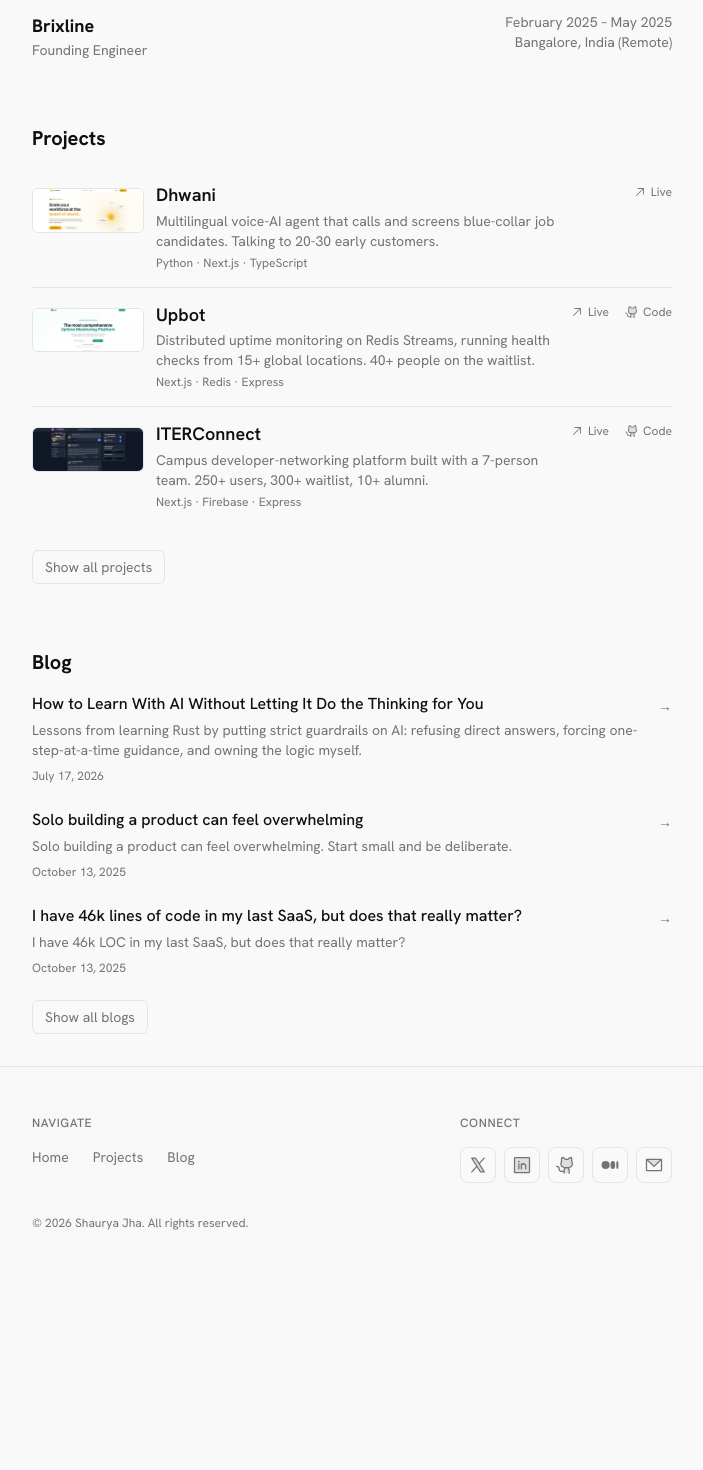
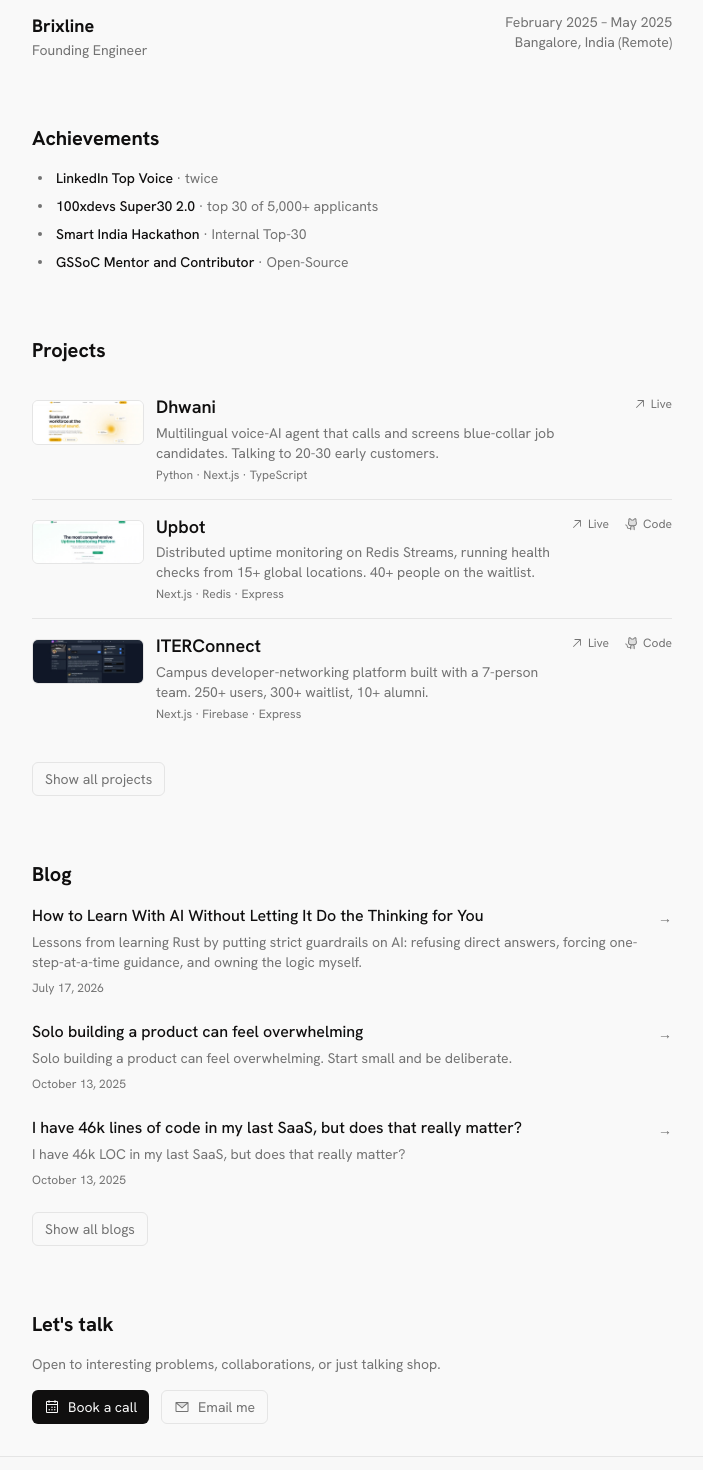
Before and after one commit to shaurya35/portfolio, a Next.js app in the folder apps/web/: page / in a window 1280 px wide. Shown: the part 540-2010 px from the top of the page, without its empty margins (288-991 px from the left). Before the commit the page ends 1819 px from the top, so only its background shows below. Built offline with nearby package versions, Linux system fonts and the light colour scheme.

Commit message:
feat(web): add achievements, contact section, and hero credibility line

```diff
--- a/apps/web/app/page.tsx
+++ b/apps/web/app/page.tsx
@@ -1,15 +1,19 @@
 import { Hero } from "@/components/sections/hero";
 import { Experience } from "@/components/sections/experience";
+import { Achievements } from "@/components/sections/achievements";
 import { Projects } from "@/components/sections/projects";
 import { Blog } from "@/components/sections/blog";
+import { Contact } from "@/components/sections/contact";
 
 export default function Home() {
   return (
     <>
       <Hero />
       <Experience />
+      <Achievements />
       <Projects />
       <Blog />
+      <Contact />
     </>
   );
 }
--- /dev/null
+++ b/apps/web/components/sections/achievements.tsx
@@ -0,0 +1,39 @@
+import { achievements } from "@/content/achievements";
+import { SectionHeading } from "@/components/section-heading";
+
+export function Achievements() {
+  return (
+    <section className="py-8">
+      <SectionHeading>Achievements</SectionHeading>
+      <ul className="mt-4 flex flex-col gap-2">
+        {achievements.map((achievement) => (
+          <li
+            key={achievement.title}
+            className="flex items-start gap-2 text-sm text-muted-foreground"
+          >
+            <span className="flex h-5 w-4 shrink-0 items-center justify-center">
+              <span className="size-1 rounded-full bg-muted-foreground" />
+            </span>
+            <p>
+              {achievement.href ? (
+                <a
+                  href={achievement.href}
+                  target="_blank"
+                  rel="noreferrer"
+                  className="font-medium text-foreground transition-colors hover:text-accent"
+                >
+                  {achievement.title}
+                </a>
+              ) : (
+                <span className="font-medium text-foreground">
+                  {achievement.title}
+                </span>
+              )}
+              {achievement.note ? ` · ${achievement.note}` : null}
+            </p>
+          </li>
+        ))}
+      </ul>
+    </section>
+  );
+}
--- /dev/null
+++ b/apps/web/components/sections/contact.tsx
@@ -0,0 +1,38 @@
+import { site } from "@/content/site";
+import { socials } from "@/content/socials";
+import { SectionHeading } from "@/components/section-heading";
+import { MailIcon, CalendarIcon } from "@/components/icons";
+
+export function Contact() {
+  const emailHref = socials.find((social) => social.name === "Email")!.href;
+
+  return (
+    <section className="py-8">
+      <SectionHeading>Let&apos;s talk</SectionHeading>
+      <p className="mt-4 max-w-xl text-sm text-muted-foreground">
+        Open to interesting problems, collaborations, or just talking shop.
+      </p>
+
+      <div className="mt-4 flex flex-wrap gap-3">
+        <a
+          href={site.calHref}
+          target="_blank"
+          rel="noreferrer"
+          className="inline-flex items-center gap-2 rounded-md bg-foreground px-3 py-1.5 text-sm text-background transition-opacity hover:opacity-90"
+        >
+          <CalendarIcon className="size-4" />
+          Book a call
+        </a>
+        <a
+          href={emailHref}
+          target="_blank"
+          rel="noreferrer"
+          className="inline-flex items-center gap-2 rounded-md border border-border px-3 py-1.5 text-sm text-muted-foreground transition-colors hover:text-foreground"
+        >
+          <MailIcon className="size-4" />
+          Email me
+        </a>
+      </div>
+    </section>
+  );
+}
--- a/apps/web/components/sections/hero.tsx
+++ b/apps/web/components/sections/hero.tsx
@@ -29,7 +29,7 @@
         </div>
       </div>
 
-      <p className="mt-4 max-w-xl text-sm text-muted-foreground">{site.tagline}</p>
+      <p className="mt-4 max-w-xl text-sm text-muted-foreground">{site.credibility}</p>
 
       <div className="mt-4 flex flex-wrap gap-0.5">
         {socials.map((social) => {
--- /dev/null
+++ b/apps/web/content/achievements.ts
@@ -0,0 +1,20 @@
+import type { Achievement } from "@/types/achievement";
+
+export const achievements: Achievement[] = [
+  {
+    title: "LinkedIn Top Voice",
+    note: "twice",
+    href: "https://www.linkedin.com/feed/update/urn:li:activity:7217964091011649537/?skipRedirect=true",
+  },
+  { title: "100xdevs Super30 2.0", note: "top 30 of 5,000+ applicants" },
+  {
+    title: "Smart India Hackathon",
+    note: "Internal Top-30",
+    href: "https://www.linkedin.com/in/shaurya--jha/details/certifications/1741027343404/single-media-viewer?profileId=ACoAAD2mj7YBpltHASVSaM5Yjfh4OWm3sJaGh6w",
+  },
+  {
+    title: "GSSoC Mentor and Contributor",
+    note: "Open-Source",
+    href: "https://www.linkedin.com/posts/shaurya--jha_gssoc-opensource-mentorship-activity-7262095467377762305-qWY8/?utm_source=share&utm_medium=member_desktop&skipRedirect=true",
+  },
+];
--- a/apps/web/content/site.ts
+++ b/apps/web/content/site.ts
@@ -3,6 +3,7 @@
 export const site: Site = {
   name: "Shaurya Jha",
   role: "Engineer · Founder",
-  tagline: "Building products, not just projects.",
+  credibility: "Founder at Dhwani. Previously at Ownpath, Solarpunk, and Brixline.",
   email: "shauryajha35@gmail.com",
+  calHref: "https://cal.com/shaurya35/30min",
 };
--- /dev/null
+++ b/apps/web/types/achievement.ts
@@ -0,0 +1,5 @@
+export type Achievement = {
+  title: string;
+  note?: string;
+  href?: string;
+};
```
